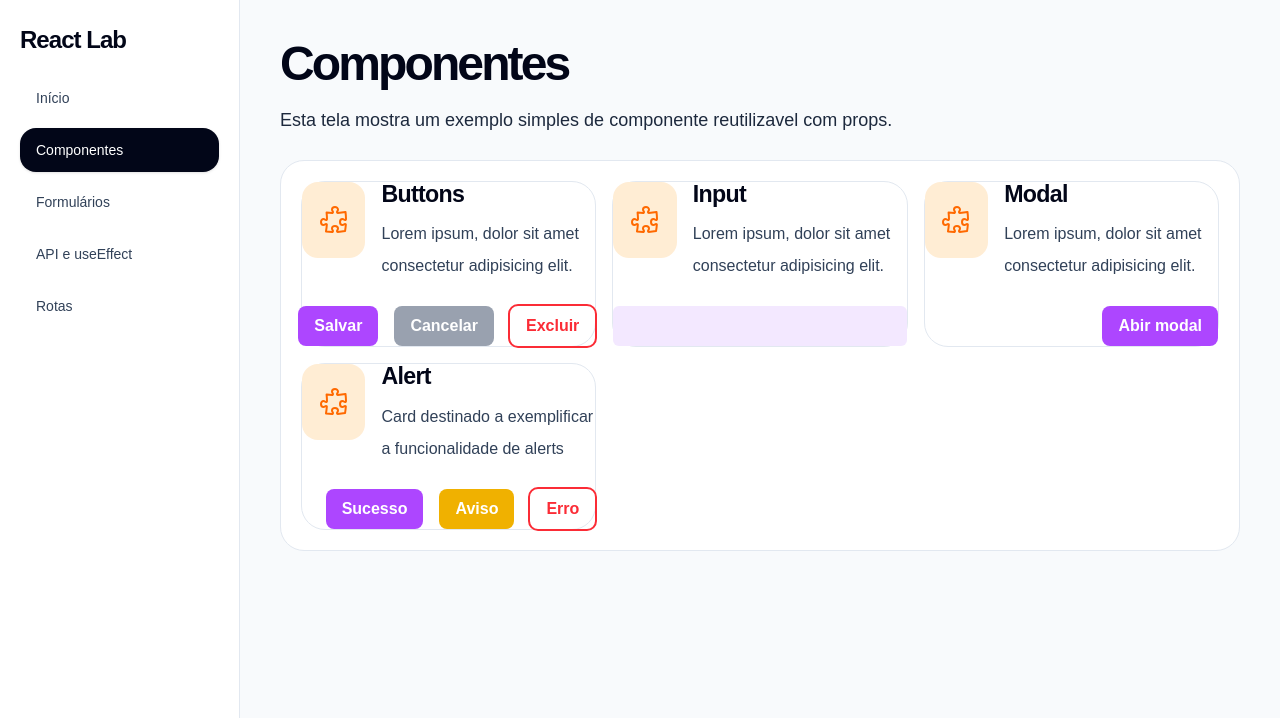
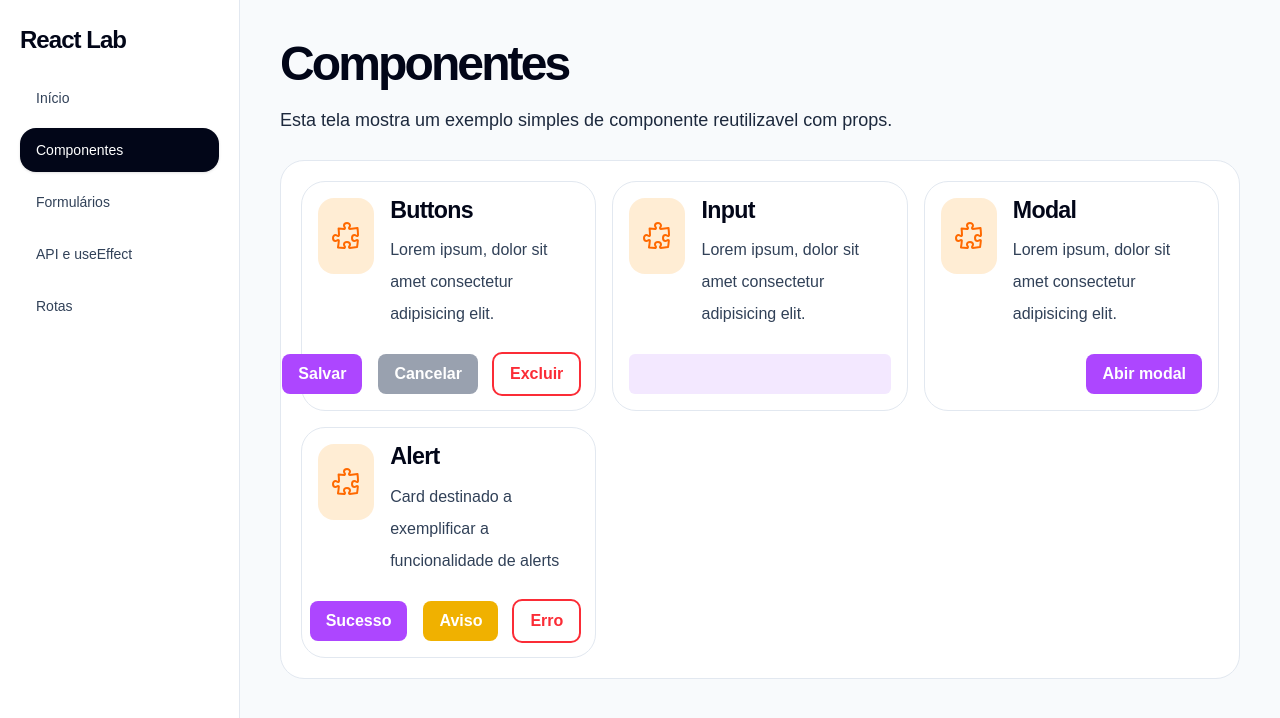
Before and after one commit to PagnoDev/ReactLab, a React (Vite) app in the folder ReactLab/: page /components in a window 1280 px wide. Shown: the top 718 px of the page. Built offline with nearby package versions, Linux system fonts and the light colour scheme.

Commit message:
refactor: Adicionado padding fixo paro o componente "Box"

```diff
--- a/ReactLab/src/components/ui/Box.tsx
+++ b/ReactLab/src/components/ui/Box.tsx
@@ -7,7 +7,7 @@ type BoxProps = {
 
 export function Box({ children, extraClasses = "" }: BoxProps) {
     return (
-        <article className={`${extraClasses}`}>
+        <article className={`${extraClasses} p-4`}>
             {children}
         </article>
     );
```
